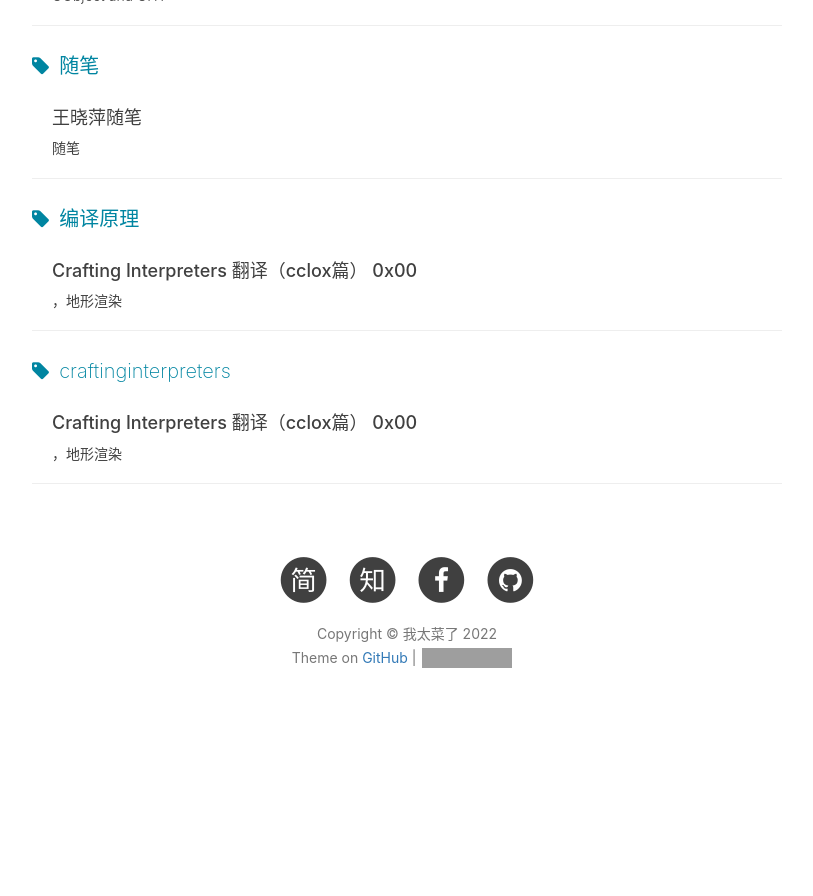
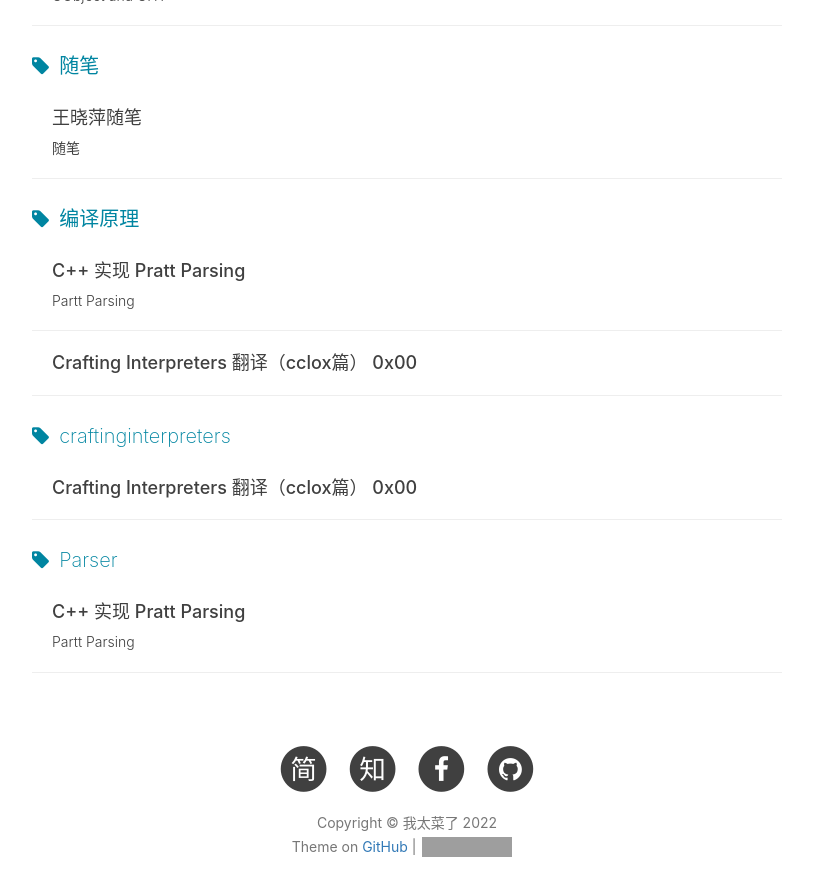
Before and after one commit to bbkgl/bbkgl.github.io, a Jekyll site: the page built from tags.html, in a window 1280 px wide and 900 px high, scrolled down 38664 px. Shown: the top 896 px of the window, without its empty margins (233-1046 px from the left). Built offline with Jekyll 4.4.1, drawn with Linux system fonts in a browser that asks for light colours; nearby versions of some CDN libraries; comment, search, counter and statistics services are not loaded; before the commit the page ends 39426 px from its top, so only the background shows below that; some of the changed lines change nothing that is shown; grey boxes are pictures that could not be loaded.

Commit message:
Pratt Parsing  finish

````diff
--- a/_posts/2022-07-18-craftinginterpreter_cclox_0x00.md
+++ b/_posts/2022-07-18-craftinginterpreter_cclox_0x00.md
@@ -2,7 +2,7 @@
 clayout:     post
 typora-root-url: ..
 title:      Crafting Interpreters 翻译（cclox篇） 0x00
-subtitle:   ，地形渲染
+subtitle:
 date:       2022-07-18
 author:     bbkgl
 header-img: img/post-bg-0002.jpg
--- /dev/null
+++ b/_posts/2022-07-25-Pratt Parsing.md
@@ -0,0 +1,310 @@
+---
+clayout:     post
+typora-root-url: ..
+title:      C++ 实现 Pratt Parsing
+subtitle:   Partt Parsing
+date:       2022-07-25
+author:     bbkgl
+header-img: img/post-bg-0003.jpg
+catalog: true
+tags:
+    - 编译原理
+    - Parser
+---
+
+> 连雨不知春去
+>
+> 一晴方觉夏深
+
+写作本文一方面是为了巩固笔者所学，另一方面也是将自己的一些理解分享给有缘的读者，希望能帮助到大家。本文在写作之前受到了文章 [手写一个Parser - 代码简单而功能强大的Pratt Parsing](https://zhuanlan.zhihu.com/p/471075848) 的启发，该文章对 Pratt Parsing 的描述十分细致，由浅入深，感谢大佬！
+
+## Pratt Parsing
+
+在跟Crafting Interpreters的时候，看到clox解析表达式 [compiling-expressions] (https://craftinginterpreters.com/compiling-expressions.html)的时候用了这种Parsing。初次接触，这一节我看了很久，虽然跟着作者的代码和文字写出来了，也能顺利生成字节码。但我清楚地明白自己并没有搞懂这是怎么来的，Prefix和Infix到底代表了什么，为什么通过 `parsePrecedence()` 就能把结合性（associativity）和优先级（Precedence）就都处理好了，再加上递归，确实有一定的理解难度。
+后来为了彻底搞明白，在跟这部分内容的时候，我实现的 [Parser](https://github.com/bbkgl/cclox/commit/53da77108b18803b057a1513dcd8dabf92b29824) 做了一定的改动，不是直接输出字节码，而是先生成AST（抽象语法树），同时把Parser独立出来了，作者实现的Parser是直接和Compile塞一起的。因为自己菜，实现用的是C++，而不是纯C，命名为cclox。于我个人而言，C相对缺乏抽象，写编译器/解释器不如C++来的直观，特别是后面实现Object/String的时候。
+
+![](/cloud_img/2022-07-26-22-58-07.png)
+
+```cpp
+ASTRef Parser::ParsePrecedence(Precedence precedence) {
+    Advance();
+
+    const PrefixParseFn & prefixRule = GetRule(_previousToken._type)->_prefixFn;
+    if (prefixRule == nullptr)
+    {
+        ErrorAt(_previousToken, "Expect expression.");
+        return nullptr;
+    }
+
+    ASTRef left = prefixRule();
+
+    while (precedence <= GetRule(_currentToken._type)->_precedence) {
+        Advance();
+        InfixParseFn infixRule = GetRule(_previousToken._type)->_infixFn;
+        left = infixRule(std::move(left));
+    }
+    return left;
+}
+```
+
+#### 是什么
+
+Pratt Parsing，是由作者 [Vaughan Pratt](https://en.wikipedia.org/wiki/Vaughan_Pratt) 在1973年发表的 [Top down operator precedence](https://web.archive.org/web/20151223215421/http://hall.org.ua/halls/wizzard/pdf/Vaughan.Pratt.TDOP.pdf) 中提出，是一种擅长解析表达式的算法。Pratt Parsing 也是基于递归下降算法，但相对于 [recursive descent](https://en.wikipedia.org/wiki/Recursive_descent_parser)，Pratt Parsing 能够很好的处理优先级（precedence）和结合性（associativity）。
+
+举个很简单的例子，对于于以下的表达式：
+
+```cpp
+-23 + 3 * (6 + 10)
+```
+
+我们很容易就能将其按照优先级理解成以下结构：
+
+```cpp
+(-23) + (3 * (6 + 10))
+```
+
+从AST的角度理解，可以画出如下二叉树：
+
+![](/cloud_img/2022-07-31-14-11-47.png)
+
+如果用 Pratt Parsing 的角度理解呢？
+
+```cpp
+expr:                        -      23      +      3      *      6      +      10
+power:                          8      6.1     6     7.1    7       9      9
+```
+
+如上，Pratt Parsing会按照 Precedence 和 Associativity 按以上规则解析，不过还不直观，接下来通过相关概念和算法流程来一一剖开 expr 和 precedence 的秘密。
+
+#### Precedence 优先级
+
+算术符优先级大家在入门的时候都学过，直接通过枚举，可以定义各个运算符和 Token 的优先级如下：
+
+```cpp
+typedef enum {
+    PREC_NONE,        // Declaration, Definition, Number, String, Literal...
+    PREC_ASSIGNMENT,  // =
+    PREC_OR,          // or
+    PREC_AND,         // and
+    PREC_EQUALITY,    // == !=
+    PREC_COMPARISON,  // < > <= >=
+    PREC_TERM,        // + -
+    PREC_FACTOR,      // * /
+    PREC_UNARY,       // ! -
+    PREC_CALL,        // . ()
+    PREC_PRIMARY
+} Precedence;
+```
+
+大部分都很容易理解，其中 Declaration, Definition, Number, String, Literal...其实不能算是运算符，其优先级为 None，最终这些符号都会被 "贴附" 在对应的运算符上，组成其他 Token 的 “子表达式”。
+
+#### Prefix & Infix
+
+要真正理解Pratt Parsing，Prefix 和 Infix 非常重要，包括 Token 和 Function。
+
+- prefix token: 以当前 Token 为最低优先级的子表达式中（以下用“子表达式”指代），该 Token 必然位于最左端
+    - Unary: "-"
+    - Group: "("
+    - Number
+    - String
+    - ...
+- prefix function: 用于生成 prefix token 对应的子表达式的function
+- infix token: 以当前 Token 为最低优先级的子表达式中，该 Token 必然不位于两端
+    - "+"
+    - "-"
+    - "*"
+    - "/"
+- infix function: 用于生成 infix token 对应的子表达式的function
+
+对于Group "()"的处理，我们先按下不表。"以当前 Token 为最低优先级的子表达式中"，这句话是理解 Pratt Parsing 的核心。其中优先级为 None 的 Token 将贴附在其他 Token 的子表达上，也就是 AST 的叶子节点，以本文上述表达式为例：
+
+```cpp
+-23 + 3 * (6 + 10)
+```
+很显然，"23"的子表达式就是"23"，负号 "-" 的子表达式就是 "-23"。以此类推，乘号 "*" 的子表达式就是 "3 * (6 + 10)"，可以手动列出下结果：
+
+- 负号 "-" ，Prefix Token，子表达式："23"
+- 第二个加号 "+" Infix Token， 子表达式："6 + 10"
+- 乘号 "*" Infix Token，子表达式：3 * (6 + 10)
+- 第一个加号 "+" Infix Token， 子表达式："(-23) + (3 * (6 + 10))"
+
+而Prefix Function 和 Infix Function就是用于解析出这些子表达式的所在，这也是为什么 Prefix Token 在对应的子表达式中一定位于最左端。建议根据以上几个例子，理解 “以当前 Token 为最低优先级的子表达式” 后，再阅读下文。
+
+#### Parse Precedence
+
+Parse Precedence一般被认为是Pratt Parsing的核心部分，以下是我在cclox中实现的代码：
+
+```cpp
+ASTUniquePtr Parser::ParsePrecedence(Precedence precedence) {
+    Advance();
+
+    const PrefixParseFn & prefixRule = GetRule(_previousToken._type)->_prefixFn;
+    if (prefixRule == nullptr)
+    {
+        ErrorAt(_previousToken, "Expect expression.");
+        return nullptr;
+    }
+
+    ASTUniquePtr left = prefixRule();
+
+    while (precedence <= GetRule(_currentToken._type)->_precedence) {
+        Advance();
+        InfixParseFn infixRule = GetRule(_previousToken._type)->_infixFn;
+        left = infixRule(std::move(left));
+    }
+    return left;
+}
+```
+
+在理解 `ParsePrecedence()` 之前，首先要明白其输入输出是什么：
+- 输入：某个 Precedence 级别 `precedence`
+- 输出：从下一个 Token 开始，最低优先级（None除外，特别注意：Group "()" 会重置优先级）高于 `precedence` 的子表达式或者AST
+
+仍然以上文表达式为例：
+
+```cpp
+-23 + 3 * (6 + 10)
+```
+
+- 如果输入为 `PREC_FACTOR`，对应的 Token 为 "*"，那么得到的子表达式为 "6 + 10"
+- 如果输入为 `PREC_TERM`，对应的 Token 为第一个 "+"，那么得到的子表达式为 "3 * (6 + 10)"
+- 如果输入为 `PREC_TERM`，对应的 Token 为第二个 "+"，那么得到的子表达式为 "10"
+- ... 以此类推
+
+所以能明白 `ParsePrecedence()` 的作用就是：遍历后续的 Token 流，得到一个新的子表达式，要求该子表达式中运算符的 Token 的最低优先级不能低于输入的 `precedence`，优先级为 None 的 Token 不需要考虑，因为这些 Token 会被其他 Token 吸附为子表达式。特殊情况：**如果有Group "()" 存在，输入的 `precedence`会被重置为 `Assignment` 赋值的优先级**，后续会详细分析。
+
+我们一步步理解上述代码：
+
+```cpp
+ASTUniquePtr Parser::ParsePrecedence(Precedence precedence) {
+    Advance();
+
+    ...
+```
+`Advance()` 是从 Sacnner 中取出下一个 Token，可以得到我们要处理的 Token。
+
+```cpp
+ASTUniquePtr Parser::ParsePrecedence(Precedence precedence) {
+    ...
+
+    const PrefixParseFn & prefixRule = GetRule(_previousToken._type)->_prefixFn;
+    if (prefixRule == nullptr)
+    {
+        ErrorAt(_previousToken, "Expect expression.");
+        return nullptr;
+    }
+
+    ASTUniquePtr left = prefixRule();
+```
+
+这里是根据新的 Token ，随后执行 Prefix Function，根据本文上述，这里会得到 Prefix Token 的子表达式，比如 Prefix Token 是负号 "-" ，那么这里 `prefixRule()` 返回的就是子表达式 "-23"。
+
+继续分析Infix的处理。
+
+```cpp
+ASTUniquePtr Parser::ParsePrecedence(Precedence precedence) {
+    ...
+
+    while (precedence <= GetRule(_currentToken._type)->_precedence) {
+        Advance();
+        InfixParseFn infixRule = GetRule(_previousToken._type)->_infixFn;
+        left = infixRule(std::move(left));
+    }
+    return left;
+}
+```
+
+这个 `while` 循环里，将取出的 Token 的 Precedence 和输入的 precedence 进行比较，对于高于 precedence 的 Token，将执行其 Infix Function，这里注意会将 Prefix Function 得到的 `left` 表达式/AST一同传入。这是因为 Infix Function 构造 Infix Token 对应的子表达式，同时需要两侧的 Token。比如 Infix Token 是乘号 "*" ，则需要先有 left 表达式为 "3"， 那么这里 `infixRule()` 返回的就是子表达式 "3 * (6 + 10)"，但是此处与前文说到的"子表达式"概念相悖。为什么 "+" 的优先级明显比 "\*" 低，返回的还是 "6 + 10" 这样的子表达式呢？
+
+在Pratt Parsing 处理 Group "()"的时候，这里子表达式 "6 + 10" 不是以 "*" 作为 precedence 输入，而是 "="。
+
+经过 Group "()" 以后，precedence 将被重置为 `PREC_ASSIGNMENT`：
+
+```cpp
+ASTUniquePtr Parser::Group() {
+    ASTUniquePtr groupedAst = Expression();
+    Consume(TOKEN_RIGHT_PAREN, "Expect ')' after expression");
+    return groupedAst;
+}
+
+ASTUniquePtr Parser::Expression() {
+    return ParsePrecedence(PREC_ASSIGNMENT);
+}
+```
+
+所以对于存在 Group "()" 的表达式，都需要经过优先级重置，Prefix也是同理。比如表达式：
+
+```cpp
+-(2 + 30)
+```
+
+在处理 Prefix Token Unary "-" 时，执行 Prefix Function，会通过执行 `Group()` 将 precedence 输入重置为 `PREC_ASSIGNMENT`。
+
+我在cclox中实现的 Unary Prefix Function如下：
+
+```cpp
+ASTUniquePtr Parser::Unary() {
+    ASTUniquePtr unaryAst = std::make_unique<UnaryExprAst>(_previousToken);
+    unaryAst->_rhs = ParsePrecedence(PREC_UNARY);
+    return unaryAst;
+}
+```
+
+以及 Binary Infix Function：
+
+```cpp
+ASTUniquePtr Parser::Binary(ASTUniquePtr left) {
+    auto binAst = std::make_unique<BinaryExprAst>(_previousToken);
+    TokenType binOpType = _previousToken._type;
+    ParseRule *rule = GetRule(binOpType);
+
+    binAst->_lhs = std::move(left);
+    binAst->_rhs = ParsePrecedence((Precedence)(rule->_precedence + 1));
+    return binAst;
+}
+```
+
+可以看到这两者都会递归调用 ParsePrecedence() 来继续得到自己的子表达式/AST，Infix Function 同时需要 left 作为AST的左子树。
+
+#### 测例分析
+
+这时候再回头看之前的例子：
+
+```cpp
+expr:                        -      23      +      3      *      6      +      10
+power:                          8      6.1     6     7.1    7       9      9
+```
+
+可以根据递归顺序，分解为如下调用，首先作为表达式，最低优先级运算符是赋值，所以有 `ParsePrecedence(PREC_ASSIGNMENT)`：
+
+`ParsePrecedence(PREC_ASSIGNMENT = 1)`
+- `PrefixFunction(token = "-")` -> "-23"
+    - `ParsePrecedence(PREC_UNARY = 8)` -> "23"
+        - `PrefixFunction(token = "23")` -> "23"
+- `InfixFunction(left = "-23", token = "+")`
+    - `ParsePrecedence(PREC_TERM = 6)`
+        - `PrefixFunction(token = "3")` -> "3"
+        - `InfixFunction(left = "3", token = "*")`
+            - `ParsePrecedence(PREC_FACTOR = 7)`
+                - `PrefixFunction(token = "(")` -> "(6 + 10)"
+                    - `ParsePrecedence(PREC_ASSIGNMENT)` -> "6 + 10"
+                        - `PrefixFunction("6")` -> "6"
+                        - `InfixFunction(left = "6", token = "+")` -> "6 + 10"
+                            - `ParsePrecedence(PREC_TERM = 6)`"
+                                - `PrefixFunction("10")` -> 10
+                            - return -> "10"
+                        - return -> "6 + 10"
+                    - return -> "6 + 10"
+                - return -> "(6 + 10)"
+            - return -> "(6 + 10)"
+        - return -> "3 * (6 + 10)"
+    - return -> "3 * (6 + 10)"
+- return -> "-23 + 3 * (6 + 10)"
+
+有兴趣的读者也可以把我的 [cclox仓库](https://github.com/bbkgl/cclox) clone下来，不依赖任何第三方库，可以看看是如何生成AST和输出字节码的，如果运行成功，会输出字节码：
+
+![](/cloud_img/2022-07-31-18-25-27.png)
+
+## 总结
+
+从实现来看，Pratt Parsing 的优势在于，处理每个 Token 或者子表达式时，不需要关注当前所处的表达式嵌套层级和全局状态。每个Prefix Function和Infix Function，都仅关注如何构造对应 Token 的子表达式，最后通过递归得到更大的表达式/AST。结合 `ParsePrecedence()` ，Pratt Parsing 会在遍历 Token 的过程中，将每个 Token 放在合适的AST/表达式的结构里。由于上述特点，相对于递归下降算法，Pratt Parsing 处理表达式也就更得心应手了。
````
Also changed, not shown: cloud_img/2022-07-25-23-08-19.png (added), cloud_img/2022-07-26-22-58-07.png (added), cloud_img/2022-07-31-14-11-47.png (added), cloud_img/2022-07-31-18-25-27.png (added).
